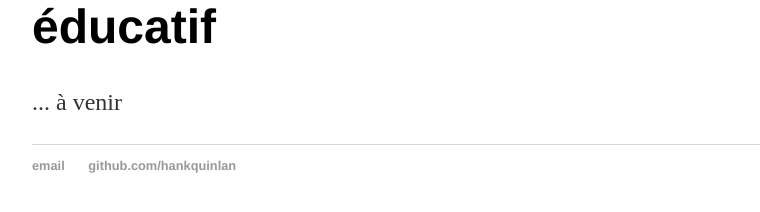
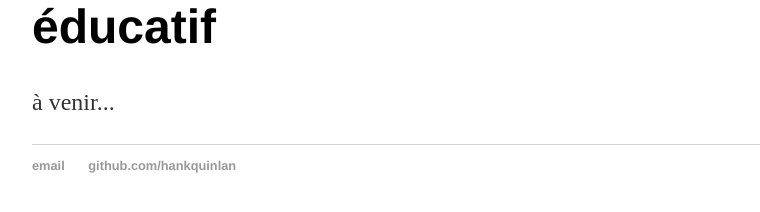
Before and after one commit to ryleighlight/ryleighlight.github.io, a Jekyll site: the page built from index.html, in a window 1280 px wide. Shown: the part 166-378 px from the top of the page, without its empty margins (160-920 px from the left). Built offline with Jekyll 4.4.1, drawn with Linux system fonts in a browser that asks for light colours.

Commit message:
Update index.html

```diff
--- a/index.html
+++ b/index.html
@@ -1,30 +1,8 @@
-<!DOCTYPE html>
-<html>
-	<head>
-		<title>Ryleigh - FRAN 502 - Rapport d'étonnement</title>
-		<!-- link to main stylesheet -->
-		<link rel="stylesheet" type="text/css" href="/css/main.css">
-	</head>
-	<body>
-		<nav>
-    		<ul>
-        		<li><a href="/">Home</a></li>
-	        	<li><a href="/about">About</a></li>
-        		<li><a href="/cv">CV</a></li>
-        		<li><a href="/blog">Blog</a></li>
-    		</ul>
-		</nav>
-		<div class="container">
-    		<div class="blurb">
-        		<h1>Les affordances du numérique éducatif</h1>
-				<p> ... à venir </p>
-    		</div><!-- /.blurb -->
-		</div><!-- /.container -->
-		<footer>
-    		<ul>
-        		<li><a href="mailto:ryleighlight@gmail.com">email</a></li>
-        		<li><a href="https://github.com/ryleighlight">github.com/hankquinlan</a></li>
-			</ul>
-		</footer>
-	</body>
-</html>
+---
+layout: default
+title: Hank Quinlan, Horrible Cop
+---
+<div class="blurb">
+	<h1>Les affordances du numérique éducatif</h1>
+	<p>à venir...</p>
+</div><!-- /.blurb -->
```
